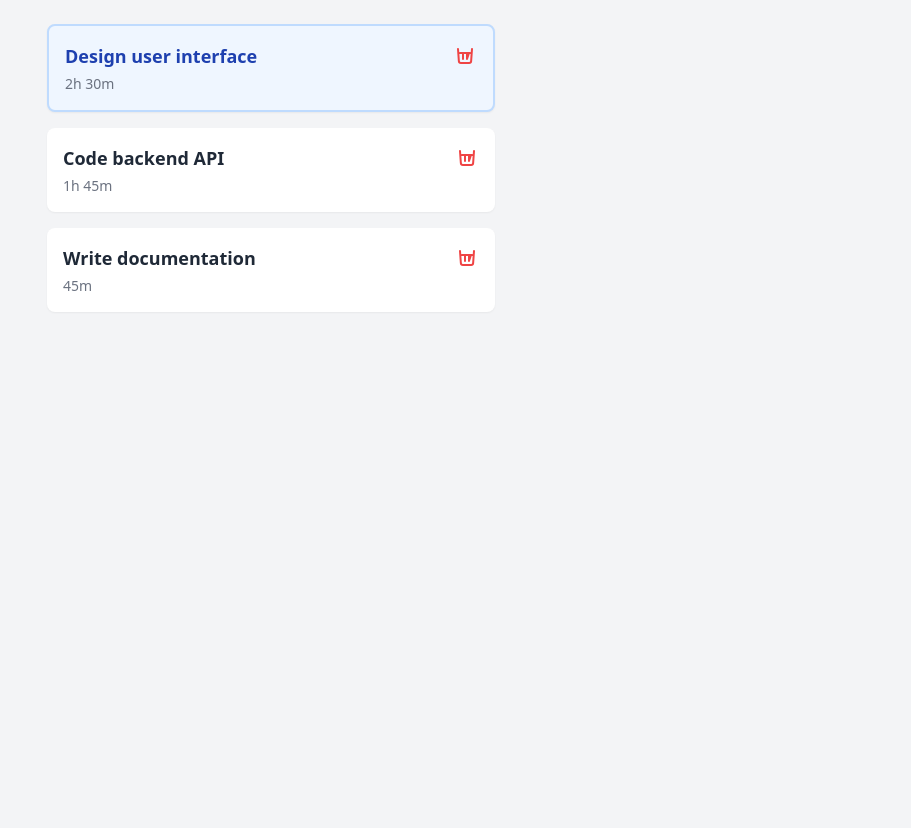
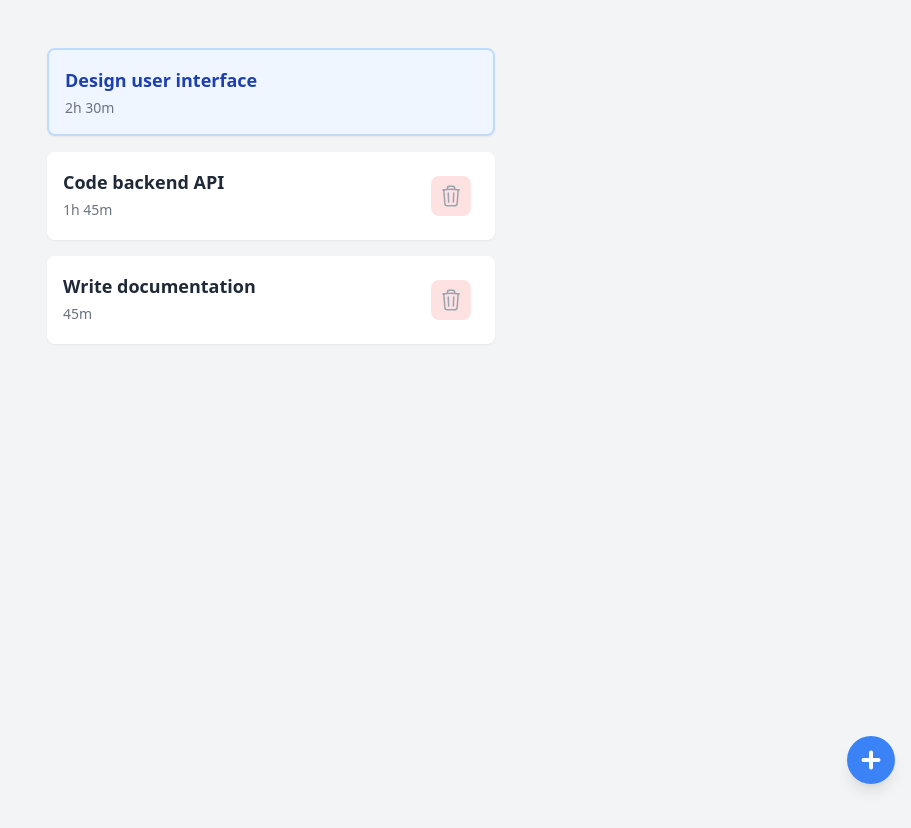
Before and after one commit to bansaritech/simple-todo, a plain HTML site: page tmp.html in a window 1280 px wide. Shown: the whole page, without its empty margins (369-1280 px from the left). Before the commit the page ends 800 px from the top, so only its background shows below. Drawn offline with nearby package versions, Linux system fonts and the light colour scheme.

Commit message:
Update tmp.html

```diff
--- a/tmp.html
+++ b/tmp.html
@@ -7,51 +7,54 @@
     <script src="https://cdn.tailwindcss.com"></script>
 </head>
 <body class="bg-gray-100 p-6">
-    <div class="max-w-md mx-auto space-y-4">
+<div class="h-dvh bg-gray-100 p-6">
+  <div class="mx-auto max-w-md space-y-4">
     <!-- Current Task Card -->
-        <div class="bg-blue-50 border-2 border-blue-200 p-4 rounded-lg shadow-sm">
-            <div class="flex justify-between items-start">
+    <div class="rounded-lg border-2 border-blue-200 bg-blue-50 p-4 shadow-sm">
+      <div class="flex items-start justify-between">
         <div>
           <h3 class="text-lg font-semibold text-blue-800">Design user interface</h3>
-                    <p class="text-sm text-gray-500 mt-1">2h 30m</p>
+          <p class="mt-1 text-sm text-gray-500">2h 30m</p>
         </div>
-                <button class="text-red-500 hover:text-red-700">
-                    <svg xmlns="http://www.w3.org/2000/svg" class="h-6 w-6" fill="none" viewBox="0 0 24 24" stroke="currentColor">
-                        <path stroke-linecap="round" stroke-linejoin="round" stroke-width="2" d="M19 7l-.867 12.142A2 2 0 0116.138 21H7.862a2 2 0 01-1.995-1.858L5 7m5 4v6m4-6v6l2-6m-9.11 0h10.22" />
-                    </svg>
-                </button>
       </div>
     </div>
 
     <!-- Regular Task Card -->
-        <div class="bg-white p-4 rounded-lg shadow-sm">
-            <div class="flex justify-between items-start">
+    <div class="rounded-lg bg-white p-4 shadow-sm">
+      <div class="flex items-start justify-between">
         <div>
           <h3 class="text-lg font-semibold text-gray-800">Code backend API</h3>
-                    <p class="text-sm text-gray-500 mt-1">1h 45m</p>
+          <p class="mt-1 text-sm text-gray-500">1h 45m</p>
         </div>
-                <button class="text-red-500 hover:text-red-700">
-                    <svg xmlns="http://www.w3.org/2000/svg" class="h-6 w-6" fill="none" viewBox="0 0 24 24" stroke="currentColor">
-                        <path stroke-linecap="round" stroke-linejoin="round" stroke-width="2" d="M19 7l-.867 12.142A2 2 0 0116.138 21H7.862a2 2 0 01-1.995-1.858L5 7m5 4v6m4-6v6l2-6m-9.11 0h10.22" />
+        <button class="m-2 rounded-lg bg-red-100 p-2 text-gray-400 hover:bg-red-500 hover:text-white">
+          <svg xmlns="http://www.w3.org/2000/svg" fill="none" viewBox="0 0 24 24" stroke-width="1.5" stroke="currentColor" class="size-6">
+            <path stroke-linecap="round" stroke-linejoin="round" d="m14.74 9-.346 9m-4.788 0L9.26 9m9.968-3.21c.342.052.682.107 1.022.166m-1.022-.165L18.16 19.673a2.25 2.25 0 0 1-2.244 2.077H8.084a2.25 2.25 0 0 1-2.244-2.077L4.772 5.79m14.456 0a48.108 48.108 0 0 0-3.478-.397m-12 .562c.34-.059.68-.114 1.022-.165m0 0a48.11 48.11 0 0 1 3.478-.397m7.5 0v-.916c0-1.18-.91-2.164-2.09-2.201a51.964 51.964 0 0 0-3.32 0c-1.18.037-2.09 1.022-2.09 2.201v.916m7.5 0a48.667 48.667 0 0 0-7.5 0" />
           </svg>
         </button>
       </div>
     </div>
 
     <!-- Another Regular Task Card -->
-        <div class="bg-white p-4 rounded-lg shadow-sm">
-            <div class="flex justify-between items-start">
-                <div>
+    <div class="rounded-lg bg-white p-4 shadow-sm">
+      <div class="flex items-start justify-between">
+        <div class="">
           <h3 class="text-lg font-semibold text-gray-800">Write documentation</h3>
-                    <p class="text-sm text-gray-500 mt-1">45m</p>
+          <p class="mt-1 text-sm text-gray-500">45m</p>
         </div>
-                <button class="text-red-500 hover:text-red-700">
-                    <svg xmlns="http://www.w3.org/2000/svg" class="h-6 w-6" fill="none" viewBox="0 0 24 24" stroke="currentColor">
-                        <path stroke-linecap="round" stroke-linejoin="round" stroke-width="2" d="M19 7l-.867 12.142A2 2 0 0116.138 21H7.862a2 2 0 01-1.995-1.858L5 7m5 4v6m4-6v6l2-6m-9.11 0h10.22" />
+        <button class="m-2 rounded-lg bg-red-100 p-2 text-gray-400 hover:bg-red-500 hover:text-white">
+          <svg xmlns="http://www.w3.org/2000/svg" fill="none" viewBox="0 0 24 24" stroke-width="1.5" stroke="currentColor" class="size-6">
+            <path stroke-linecap="round" stroke-linejoin="round" d="m14.74 9-.346 9m-4.788 0L9.26 9m9.968-3.21c.342.052.682.107 1.022.166m-1.022-.165L18.16 19.673a2.25 2.25 0 0 1-2.244 2.077H8.084a2.25 2.25 0 0 1-2.244-2.077L4.772 5.79m14.456 0a48.108 48.108 0 0 0-3.478-.397m-12 .562c.34-.059.68-.114 1.022-.165m0 0a48.11 48.11 0 0 1 3.478-.397m7.5 0v-.916c0-1.18-.91-2.164-2.09-2.201a51.964 51.964 0 0 0-3.32 0c-1.18.037-2.09 1.022-2.09 2.201v.916m7.5 0a48.667 48.667 0 0 0-7.5 0" />
           </svg>
         </button>
       </div>
     </div>
+
+    <button class="fixed right-4 bottom-4 rounded-full bg-blue-500 px-3 py-3 text-white shadow-lg hover:bg-blue-600">
+      <svg xmlns="http://www.w3.org/2000/svg" fill="none" viewBox="0 0 24 24" stroke-width="4" stroke="currentColor" class="size-6">
+        <path stroke-linecap="round" stroke-linejoin="round" d="M12 4.5v15m7.5-7.5h-15" />
+      </svg>
+    </button>
+  </div>
 </div>
 </body>
 </html>
```
Lines whose indentation alone changed are shown as unchanged.
